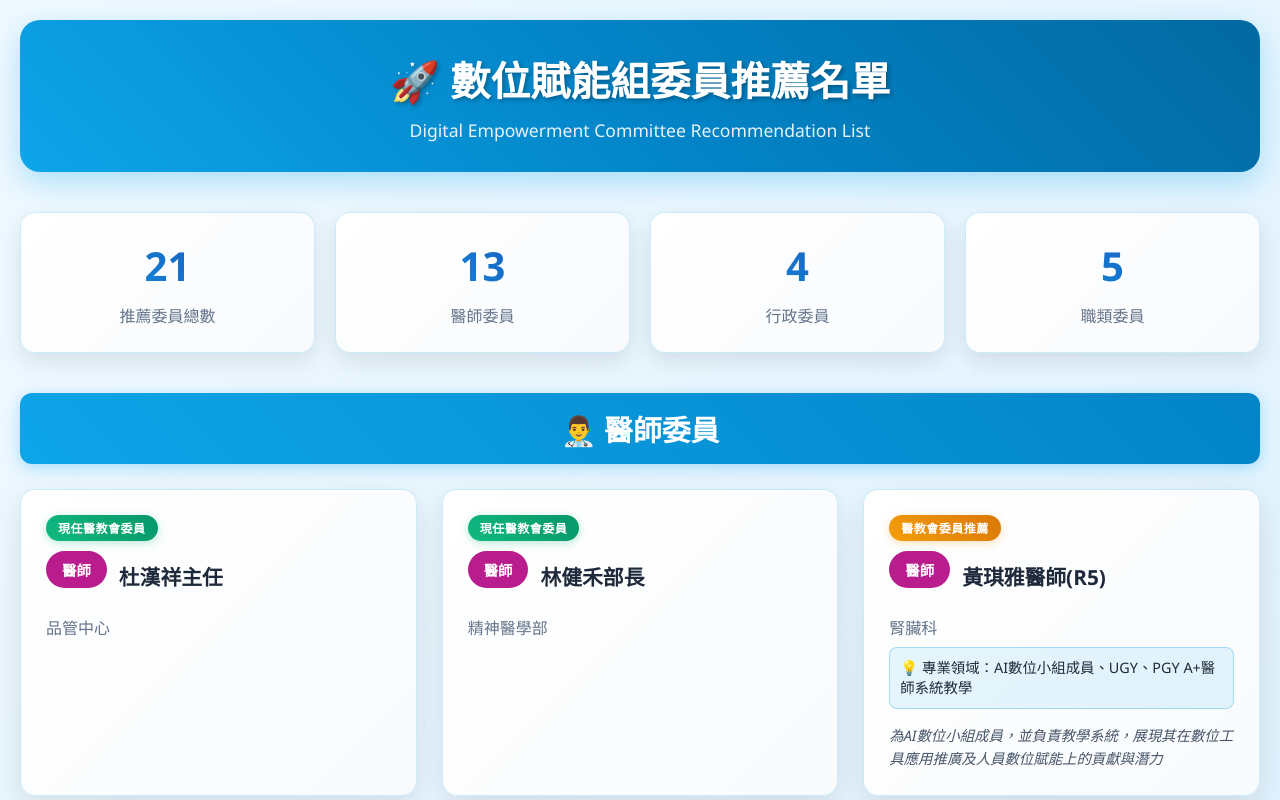
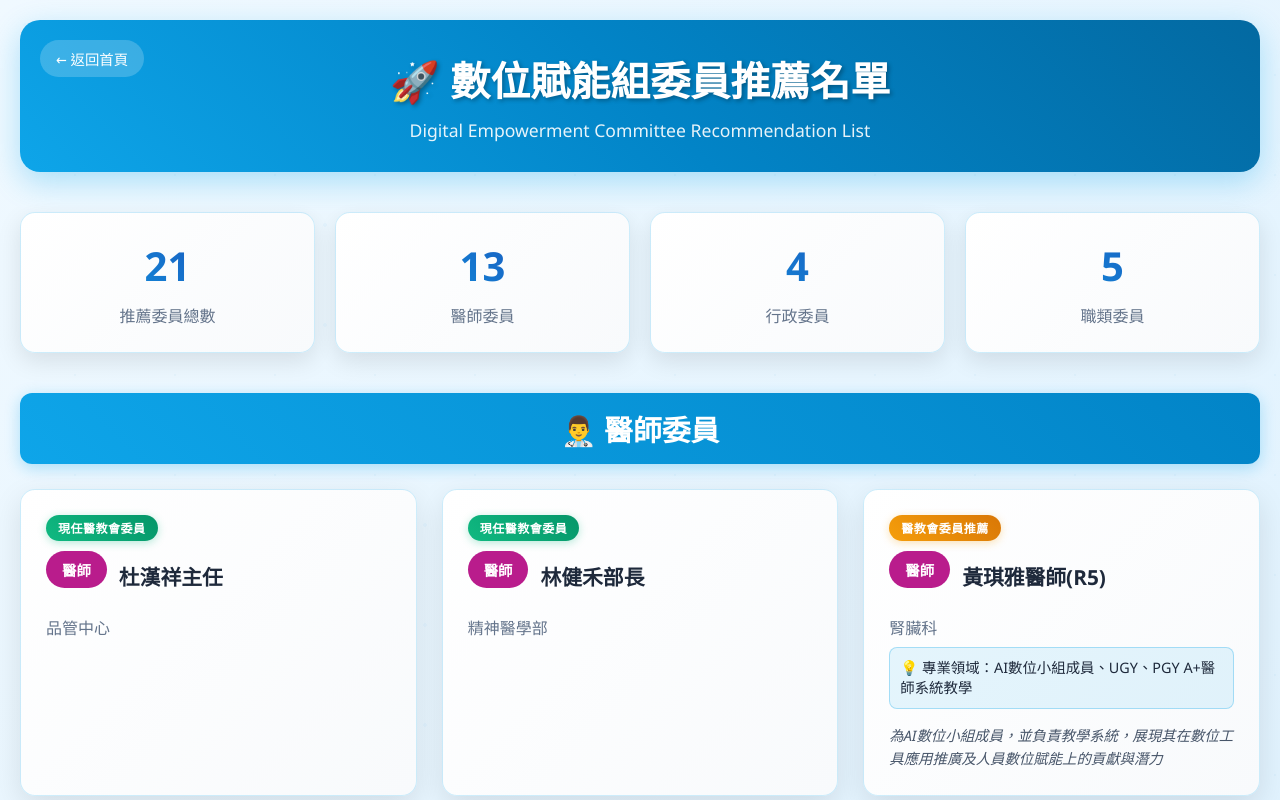
Before and after one commit to ling3567/9002committee, a plain HTML site: page digital_committee_list.html in a window 1280 px wide. Shown: the top 800 px of the page. Drawn offline with Linux system fonts and the light colour scheme.

Commit message:
Add home button to committee pages

```diff
--- a/digital_committee_list.html
+++ b/digital_committee_list.html
@@ -34,6 +34,24 @@
             position: relative;
             overflow: hidden;
             color: white;
+        }
+
+        .back-button {
+            position: absolute;
+            left: 20px;
+            top: 20px;
+            color: white;
+            text-decoration: none;
+            padding: 8px 16px;
+            background: rgba(255, 255, 255, 0.2);
+            border-radius: 20px;
+            font-size: 0.9rem;
+            z-index: 1;
+            transition: background 0.3s;
+        }
+
+        .back-button:hover {
+            background: rgba(255, 255, 255, 0.3);
         }
 
         .header::before {
@@ -304,6 +322,7 @@
 
     <div class="container">
         <div class="header">
+            <a href="index.html" class="back-button">← 返回首頁</a>
             <h1>🚀 數位賦能組委員推薦名單</h1>
             <p>Digital Empowerment Committee Recommendation List</p>
         </div>
```
Also changed, not shown: cbme_committee_page.html (+1 -1 lines), cfd_structure_updated.html (+19 -0 lines), medhum_updated.html (+1 -1 lines).
